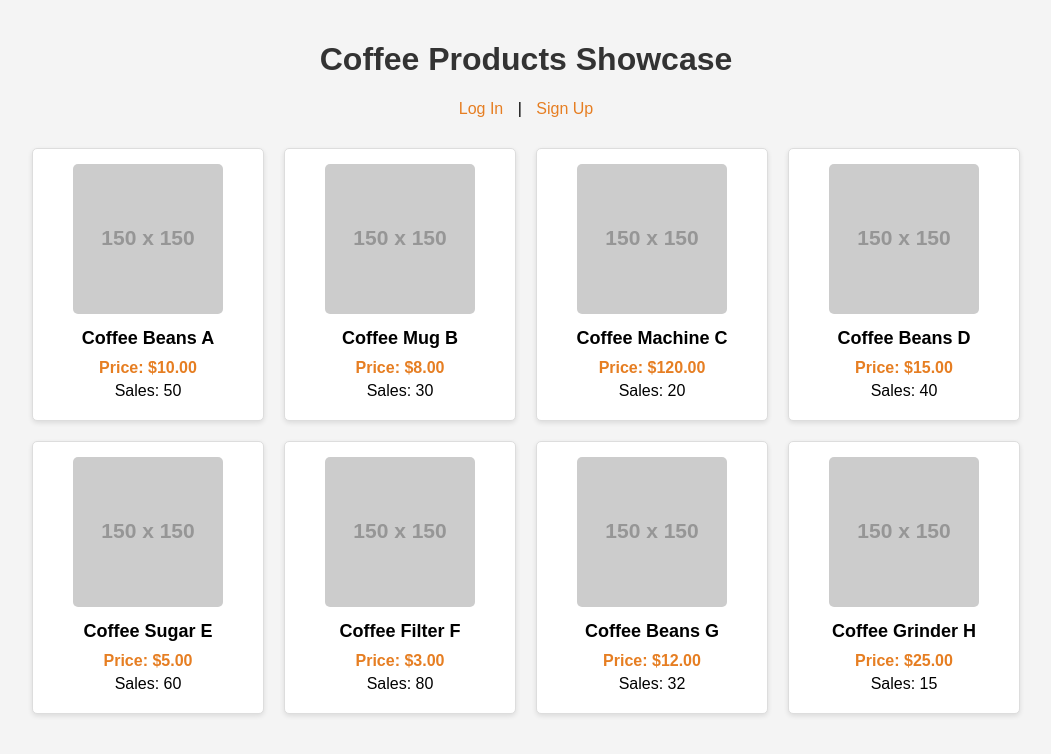
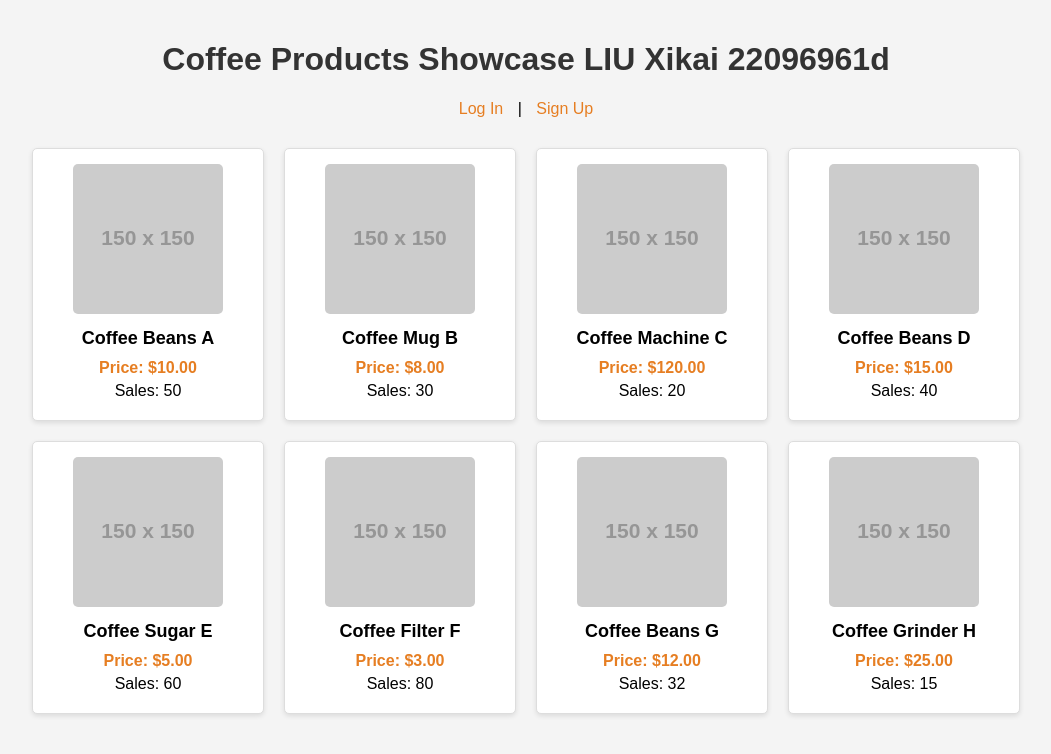
Before and after one commit to defAshton/eie4108, a plain HTML site: page index.html in a window 1280 px wide. Shown: the whole page, without its empty margins (114-1165 px from the left). Drawn offline with Linux system fonts and the light colour scheme; placeholder pictures from the web are drawn by us.

Commit message:
Update index.html

```diff
--- a/index.html
+++ b/index.html
@@ -68,7 +68,7 @@
 </head>
 
 <body>
-    <h1>Coffee Products Showcase</h1>
+    <h1>Coffee Products Showcase LIU Xikai 22096961d</h1>
 
     <div class="auth-links">
         <a href="#">Log In</a> | <a href="#">Sign Up</a>
```
